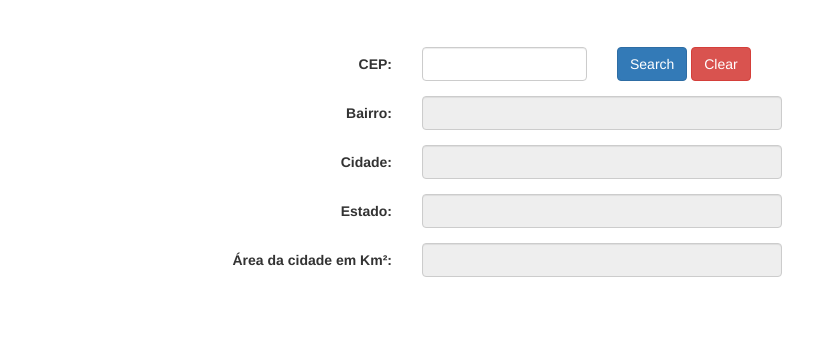
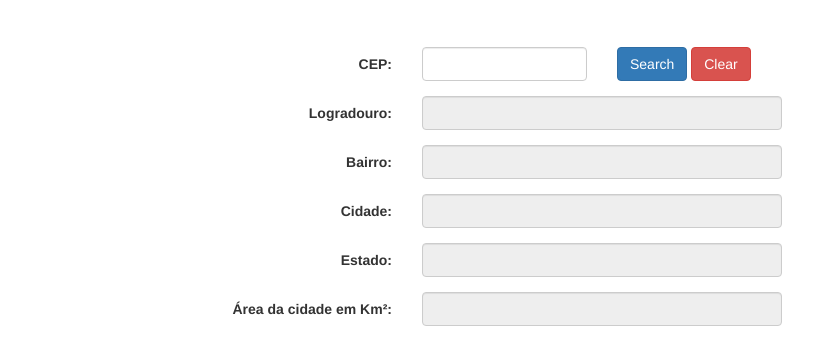
Before and after one commit to laercioth/ws-localidade-cep-angularjs, a plain HTML site: page index.html in a window 1280 px wide. Shown: the part 56-420 px from the top of the page, without its empty margins (38-851 px from the left). Drawn offline with Linux system fonts and the light colour scheme.

Commit message:
add logradouro como campo

```diff
--- a/index.html
+++ b/index.html
@@ -34,6 +34,14 @@
 			      	<div class="col-sm-2">
 						<button type="submit" class="btn btn-primary" ng-disabled="loading" ng-click="search(data.cep)">Search</button>
 				  		<button type="submit" class="btn btn-danger" ng-click="clear()">Clear</button>
+			      	</div>
+			    </div>
+
+			    <!--LOGRADOURO-->
+			    <div class="form-group">
+					<label class="control-label col-sm-4" for="logradouro">Logradouro:</label>
+					<div class="col-sm-4">
+						<input type="text" class="form-control" disabled="true" ng-model="data.logradouro" id="logradouro">
 			      	</div>
 			    </div>
 
```
